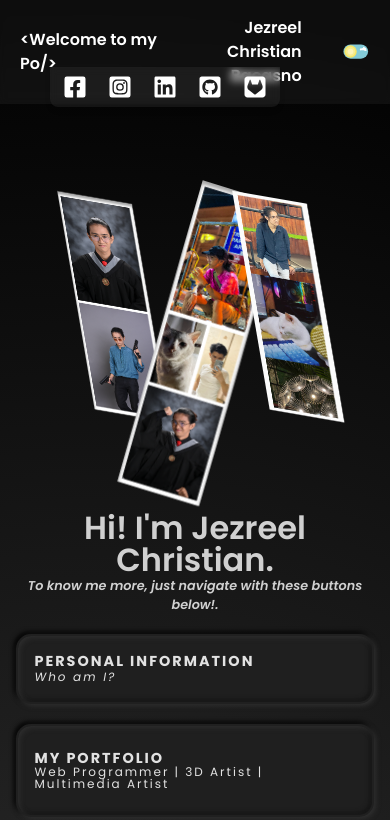
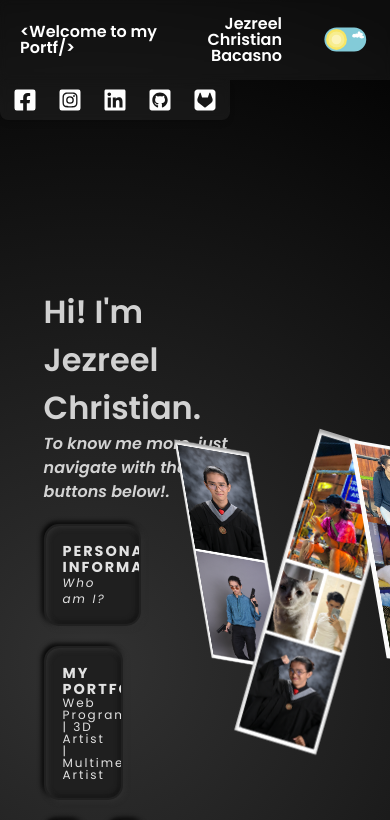
Before and after one commit to JezChristian/new-portfolio, a React (Vite) app: page / in a window 390 px wide. Shown: the top 820 px of the page. Built offline with nearby package versions, Linux system fonts and the light colour scheme; a web font is replaced by a local one.

Commit message:
Continuation of Portfolio

```diff
--- a/src/App.tsx
+++ b/src/App.tsx
@@ -1,11 +1,5 @@
 import { useAtomValue } from "jotai";
-import {
-  AboutMeSection,
-  Header,
-  LandingSection,
-  SampleWorks,
-  ScrollToTop,
-} from "./components";
+import { Header, LandingSection, ScrollToTop } from "./components";
 import { themeAtom } from "./atomic/atomic";
 
 function App() {
@@ -19,13 +13,11 @@ function App() {
       }`}
     >
       <Header />
-      <div className="w-full  flex flex-col items-center">
+      <div className="w-full flex flex-col items-center">
         <LandingSection />
-        <AboutMeSection />
-        {/* <SampleWorks /> */}
+        {/* <AboutMeSection />
+        <SampleWorks /> */}
         <ScrollToTop />
-
-        {/* Added Comment */}
       </div>
     </div>
   );
--- a/src/components/Header/Header.tsx
+++ b/src/components/Header/Header.tsx
@@ -2,19 +2,13 @@ import { useState } from "react";
 import { useTypeWriter } from "../../hooks/useTypeWriter";
 import { Tooltip } from "@mui/material";
 import { useScroll } from "../../hooks/useScroll";
-import {
-  motion,
-  useScroll as framerUseScroll,
-  useSpring,
-  useTransform,
-} from "framer-motion";
-
 import {
   FaFacebookSquare,
   FaGithubSquare,
   FaInstagramSquare,
   FaLinkedin,
 } from "react-icons/fa";
+
 import { FaSquareGitlab } from "react-icons/fa6";
 import { ThemeToggle } from "../ThemeToggle/ThemeToggle";
 import { useAtom } from "jotai";
@@ -23,13 +17,6 @@ import { themeAtom } from "../../atomic/atomic";
 export const Header = () => {
   const [toggle, setToggle] = useState<boolean>(true);
   const [isDarkMode, setIsDarkMode] = useAtom<boolean>(themeAtom);
-  const { scrollYProgress } = framerUseScroll();
-  const translateX = useTransform(scrollYProgress, [0, 1], ["0%", "50%"]);
-  const springTranslateX = useSpring(translateX, {
-    stiffness: 1000,
-    damping: 20,
-    restDelta: 1.001,
-  });
 
   const { isScrolled } = useScroll();
   const text = useTypeWriter({
@@ -45,13 +32,16 @@ export const Header = () => {
   };
 
   return (
-    <div className="sticky top-0 flex items-end flex-col z-50">
+    <div className="sticky top-0 flex items-end flex-col z-50 dark:text-white">
       <div
-        className={`py-4 px-5 flex w-full dark:text-white font-semibold text-md transition-all duration-300 bg-white bg-opacity-5 backdrop-blur-sm items-center ${
+        className={`py-4 h-fit px-5 flex w-full font-semibold text-md transition-all duration-300 bg-white bg-opacity-5 backdrop-blur-sm items-center ${
           isScrolled && "shadow-lg bg-white bg-opacity-40 text-black"
         }`}
       >
-        <p onClick={() => setToggle(!toggle)} className="cursor-pointer w-1/2">
+        <p
+          onClick={() => setToggle(!toggle)}
+          className="cursor-pointer w-1/2 leading-4 dark:text-white"
+        >
           <Tooltip
             title={`Click to turn ${toggle ? "off" : "on"} typing effect`}
           >
@@ -59,16 +49,15 @@ export const Header = () => {
           </Tooltip>
         </p>
         <div className="w-1/2 flex items-center justify-end h-full gap-10">
-          <p className=" text-right">Jezreel Christian Bacasno</p>
-          <div className="w-14">
+          <p className="leading-4 text-right dark:text-white">
+            Jezreel Christian Bacasno
+          </p>
+          <div className="w-14 min-w-12">
             <ThemeToggle onClickFn={handleTheme} />
           </div>
         </div>
       </div>
-      <motion.div
-        className={`progress-bar mt-[67px] w-full `}
-        style={{ translateX: springTranslateX }}
-      >
+      <div className="h-fit w-full">
         <div
           className={`flex text-2xl gap-2 py-2 justify-evenly self-end w-[230px] rounded-b-lg shadow-md bg-white bg-opacity-5  backdrop-blur-sm ${
             isScrolled &&
@@ -81,7 +70,7 @@ export const Header = () => {
           <FaGithubSquare />
           <FaSquareGitlab />
         </div>
-      </motion.div>
+      </div>
     </div>
   );
 };
--- a/src/components/PageComponent/Landing/LandingSection.tsx
+++ b/src/components/PageComponent/Landing/LandingSection.tsx
@@ -12,31 +12,31 @@ export const LandingSection = () => {
   // const lastSixMonths = subMonths(new Date(), 8);
   const { scrollTo } = useScroll();
 
-  console.log("HEllo")
+  console.log("HEllo");
 
   return (
     <div className="min-h-screen h-fit flex flex-col w-full overflow-hidden">
-      <div className="w-full flex flex-col-reverse flex-grow h-full justify-center items-center pt-10 sm:flex-row">
-        <div className="w-full h-full flex flex-col justify-center px-[4vw] sm:w-3/5">
-          <div className="w-full opacity-80 my-5 text-center sm:text-left">
-            <p className="font-semibold mt-10 landing-header-clamp max-leading-[4vw] leading-8">
+      <div className="w-full flex flex-grow h-full justify-center items-center pt-10 ">
+        <div className="h-full flex flex-col justify-center px-[4vw] w-3/5">
+          <div className="w-full opacity-80 my-5 text-left">
+            <p className="font-semibold mt-10 landing-header-clamp ">
               Hi! I'm Jezreel Christian.
             </p>
-            <p className=" font-semibold italic landing-subheader-clamp">
+            <p className=" font-semibold italic">
               To know me more, just navigate with these buttons below!.
             </p>
           </div>
-          <div className="flex flex-col gap-5 leading-[1vw] button-clamp-header w-full items-center sm:items-start sm:w-3/5 ">
+          <div className="flex flex-col gap-5 leading-[1vw] button-clamp-header items-start w-3/5 ">
             <CustomButton
               onClick={() => scrollTo("about", 50)}
-              className="w-full p-[2vh] text-left min-h-[8vh] h-fit  sm:w-[80%]"
+              className="p-[2vh] text-left min-h-[8vh] h-fit  w-[80%]"
             >
               <p className="uppercase font-bold button-clamp-header leading-4">
                 Personal Information
               </p>
               <p className="italic leading-4 text-xs">Who am I?</p>
             </CustomButton>
-            <CustomButton className="w-full p-[2vh] text-left min-h-[11vh] h-fit leading-4 sm:w-[65%]">
+            <CustomButton className=" p-[2vh] text-left min-h-[11vh] h-fit leading-4 w-[65%]">
               <p className="uppercase font-bold button-clamp-header">
                 My Portfolio
               </p>
```
